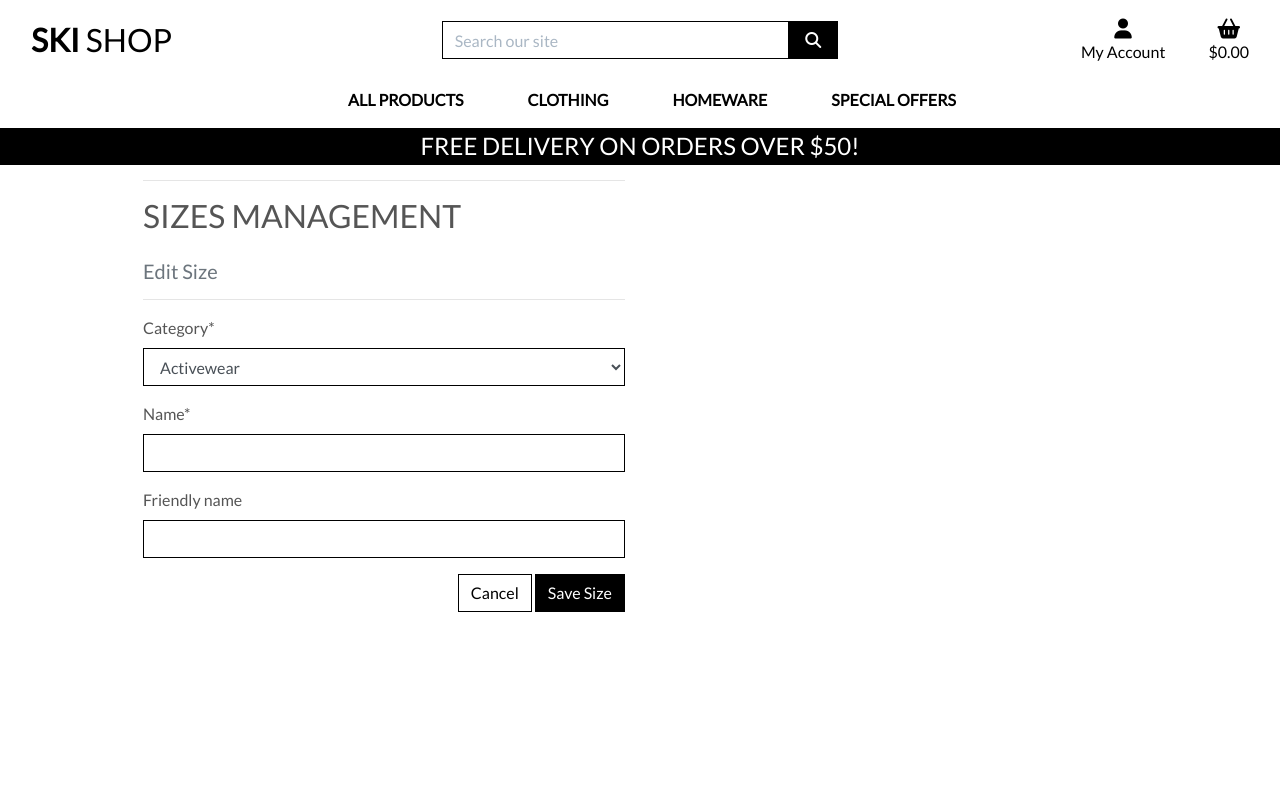
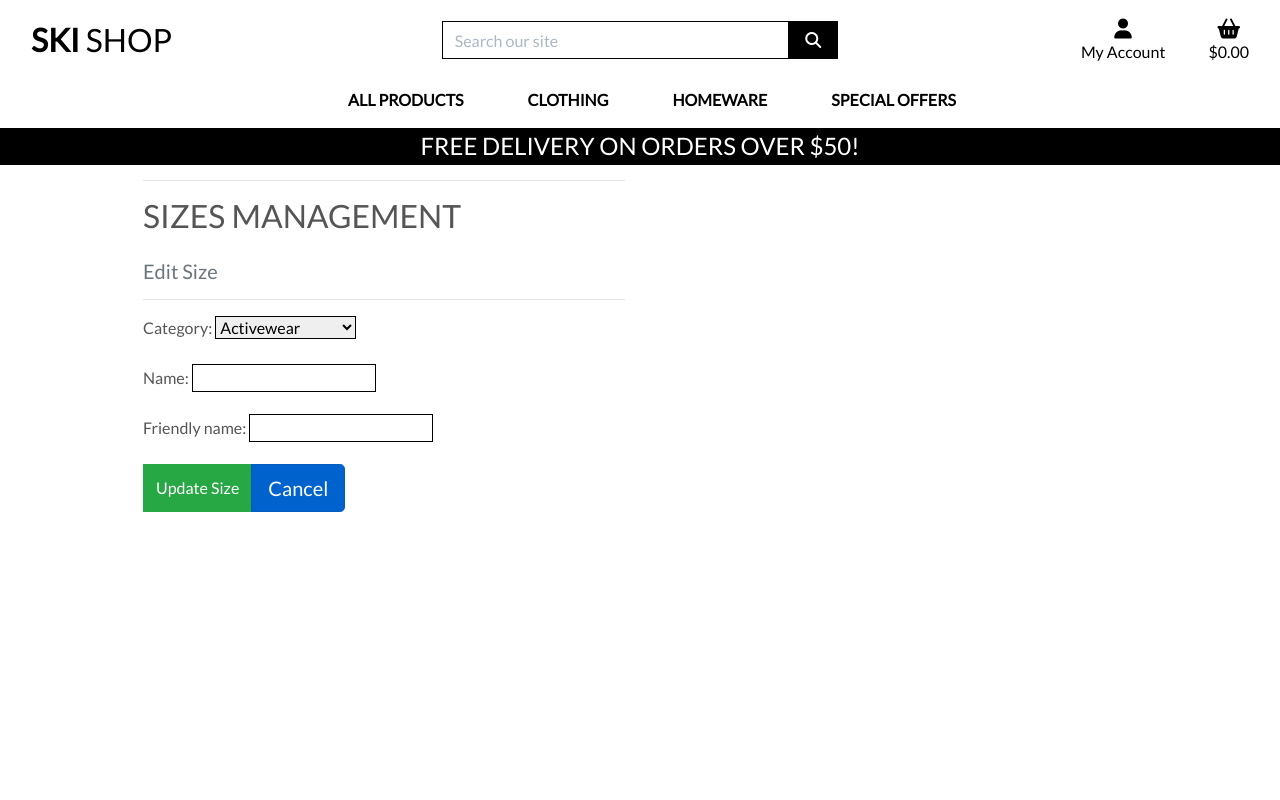
Before and after one commit to TMartin88/ski_shop, a Django app: template sizes/templates/sizes/edit_size.html in a window 1280 px wide. Run offline with Django 3.2, Linux system fonts and the light colour scheme; the template is opened without the code that fills it: values that come from a table or form of the project are taken from there, others are empty; data comes from the database, SQL or seed files in the repository; some libraries are stand-ins or nearby versions.

Commit message:
amend edit template

```diff
--- a/sizes/templates/sizes/edit_size.html
+++ b/sizes/templates/sizes/edit_size.html
@@ -27,19 +27,13 @@
 
     <div class="row">
         <div class="col-12 col-md-6">
-            <form method="POST" action="{% url 'edit_size' %}" class="form mb-2" enctype="multipart/form-data">
+            <form method="POST">
                 {% csrf_token %}
-                {% for field in form %}
-                    {% if field.name != 'image' %}
-                        {{ field | as_crispy_field }}
-                    {% else %}
-                        {{ field }}
-                    {% endif %}
-                {% endfor %}
-                <div class="text-right">
-                    <a class="btn btn-outline-black rounded-0" href="{% url 'sizes' %}">Cancel</a>
-                    <button class="btn btn-black rounded-0" type="submit">Save Size</button>
-                </div>
+        {{ form.as_p }}
+        <div class="btn-group" role="group" aria-label="Update or Cancel">
+            <button class="btn btn-success" type="submit">Update Size</button>
+            <a href="{% url 'sizes' %}" class="btn btn-primary btn-lg active" role="button" aria-pressed="true">Cancel</a>
+          </div>
             </form>
         </div>
     </div>
```
Also changed, not shown: 1 other file.
